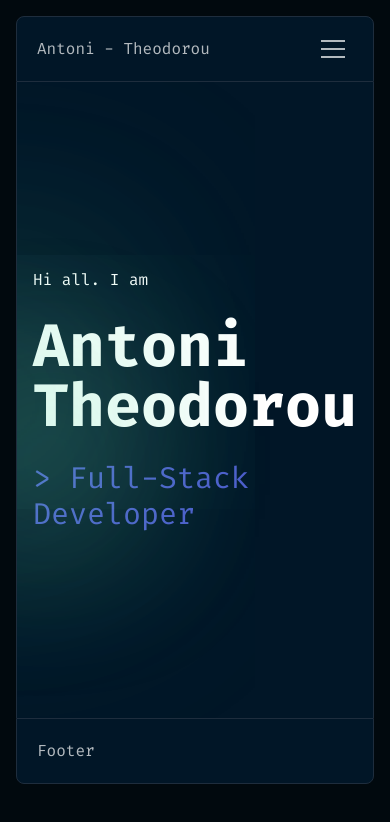
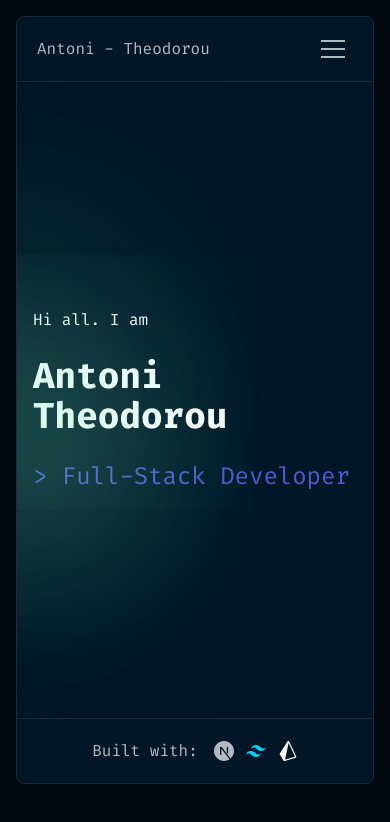
Before and after one commit to TheoToni/portfolio, a Next.js app: page / in a window 390 px wide. Shown: the top 822 px of the page. Built offline with nearby package versions, Linux system fonts and the light colour scheme.

Commit message:
Footer used tech logos

```diff
--- a/src/app/components/footer.tsx
+++ b/src/app/components/footer.tsx
@@ -1,7 +1,20 @@
+import { SiNextdotjs, SiTailwindcss, SiPrisma } from "react-icons/si";
+
 export default function Footer() {
   return (
-    <footer className="bg-[#011627] p-5 text-white/70 border  border-[#1e2d3d] rounded-b-lg">
-      <p>Footer</p>
+    <footer className="bg-[#011627] p-5 text-white/70 border border-[#1e2d3d] rounded-b-lg">
+      <div className="flex items-center justify-center gap-4">
+        <p>Built with:</p>
+        <div className="flex gap-3">
+          <SiNextdotjs size={20} title="Next.js" />
+          <SiTailwindcss
+            size={20}
+            title="Tailwind CSS"
+            className="text-cyan-400"
+          />
+          <SiPrisma size={20} title="Prisma" className="text-white" />
+        </div>
+      </div>
     </footer>
   );
 }
--- a/src/app/page.tsx
+++ b/src/app/page.tsx
@@ -12,8 +12,10 @@ export default function Home() {
       <div className="max-w-7xl w-full px-4">
         <div className="z-10 text-white flex flex-col gap-6">
           <p>Hi all. I am</p>
-          <h1 className="text-6xl font-bold ">Antoni Theodorou</h1>
-          <p className="text-3xl text-[#4d5cce]">&gt; Full-Stack Developer</p>
+          <h1 className="sm:text-6xl text-4xl font-bold ">Antoni Theodorou</h1>
+          <p className="sm:text-3xl text-2xl text-[#4d5cce]">
+            &gt; Full-Stack Developer
+          </p>
         </div>
       </div>
     </main>
```
Also changed, not shown: package.json (+6 -5 lines), 1 other file (tests, documents, lock files or other folders).
